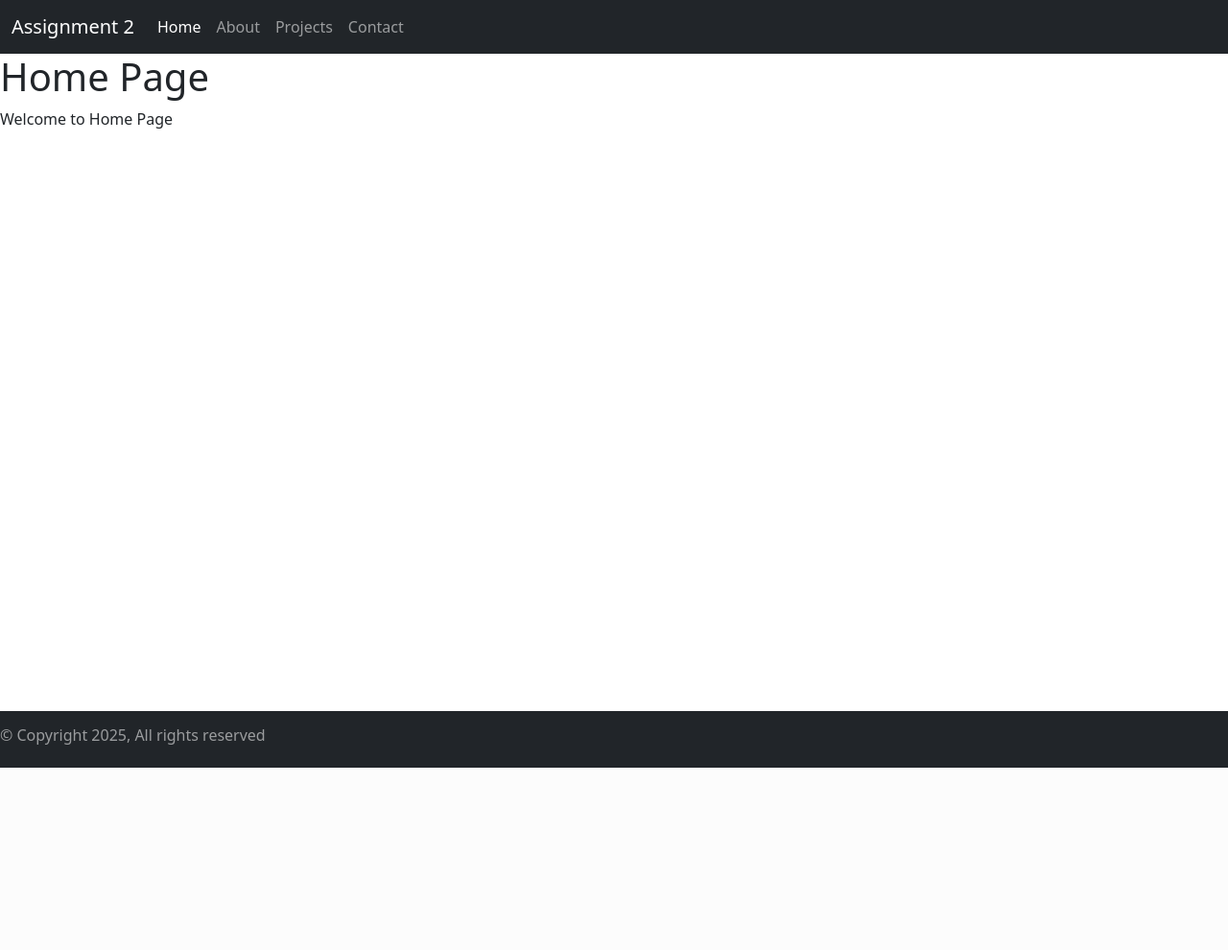
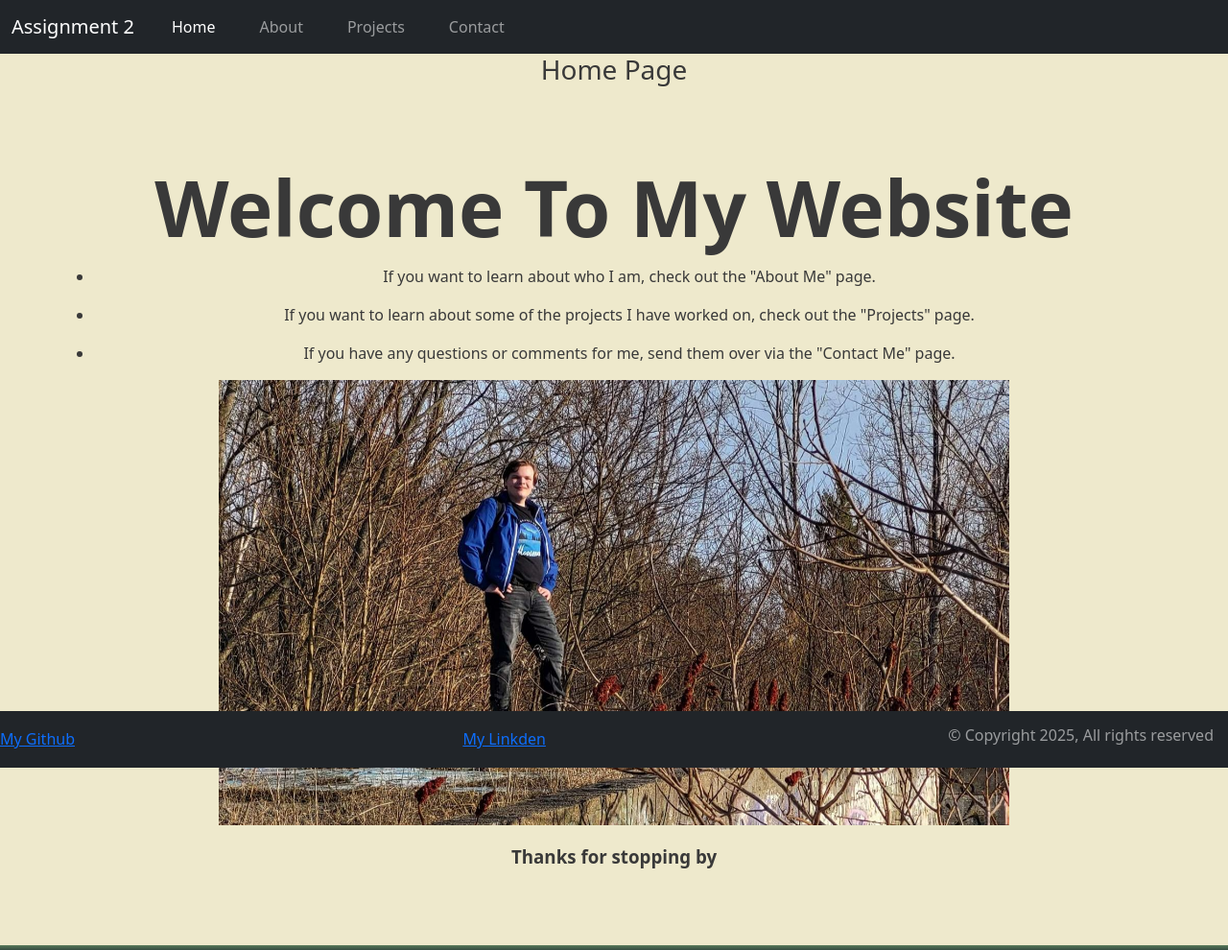
Before and after one commit to NicholasOntarioTech/WebAndScriptAssignment2, a Node server app: page / in a window 1280 px wide. Shown: the whole page at 96% size. Before the commit the page ends 800 px from the top, so only its background shows below. Run offline with Node 20, Linux system fonts and the light colour scheme; some libraries are stand-ins or nearby versions.

Commit message:
third commit

```diff
--- /dev/null
+++ b/public/Content/app.css
@@ -0,0 +1,178 @@
+/*
+#395144 (darkest green)
+#587a5a (green)
+#8B7147 (brown)
+#EEE9CC (white)
+#393939 (black)
+*/
+
+/*For the reasons behind certain classes / div IDs, please read computer.css*/
+/*Comments in this file really only explain what changes between computer and tablet view*/
+
+body {
+    background-color: #395144;
+    font-family:'Trebuchet MS', 'Lucida Sans Unicode', 'Lucida Grande', 'Lucida Sans', Arial, sans-serif;
+    font-size:large;
+    padding: 0px;
+    margin: 0px;
+    width:100%;
+}
+
+article{
+    color: #393939;
+    text-align: center;
+}
+
+#wrapper{
+    width: 100%; /*On a smaller screen, those side bars begin to take up a lotta space. For this reason, in tablet and phone mode, the wrapper fills the entire screen*/
+    margin-left: auto;
+    margin-right: auto;
+    background-color: #EEE9CC;
+    min-height: 100dvh;
+    padding-left:4%;
+    padding-right:4%;
+
+}
+
+header{
+    background-color: #395144;
+    background: -moz-linear-gradient(top, #395144  10%, #587a5a 100%); /*Different types of gradients for different browsers. This throws a warning when using the CSS checker, but this is how we were told to do it in class*/
+    background: -webkit-linear-gradient(top, #395144  10%, #587a5a 100%);
+    background: -o-linear-gradient(top, #395144  10%, #587a5a 100%);
+    background: linear-gradient(to bottom, #395144  10%,#587a5a 100%);
+    color: #EEE9CC;
+    padding-top: 5px;
+    height:125px;
+    text-align: center;
+}
+
+footer{
+    background-color: #395144;
+    background: -moz-linear-gradient(bottom, #395144  10%, #587a5a 100%); /*Different types of gradients for different browsers. This throws a warning when using the CSS checker, but this is how we were told to do it in class*/
+    background: -webkit-linear-gradient(bottom, #395144  10%, #587a5a 100%);
+    background: -o-linear-gradient(bottom, #395144  10%, #587a5a 100%);
+    background: linear-gradient(to top, #395144  10%,#587a5a 100%);
+    color: #EEE9CC;
+    padding-top: 5px;
+    bottom:0;
+    text-align: center;
+
+}
+
+h1, h2, h3, h5, h6, p, li {
+    margin-left: 15px;
+    margin-right: 15px;
+}
+h4{
+    margin-left: 15px;
+    margin-top:2px;
+}
+
+.button{
+font-size:large;
+text-decoration:none;
+background-color:#8B7147;
+display:inline-block;
+width:28dvw; /*Width of the buttons no longer static like desktop mode. Now, they scale with the width of the screen. Provides a cool effect*/
+text-align:center;
+padding:2px;
+margin:2px;
+border-radius:15px;
+color:#EEE9CC;
+}
+
+.button:hover{
+box-shadow:5px 5px 3px black;
+background: radial-gradient(ellipse at center, #8B7147 51%,#262113 100%);
+}
+
+section{
+    color:#393939;
+    text-align: center;
+}
+
+.sectionB{
+    color:#393939;
+    text-align: center;
+    margin-right: 5%;
+}
+
+textarea{ /*In desktop mode, text area and other input fields were a fixed length. This means they could get cut off on smaller screens. For this reason, the inputs in the contact me page now scale with the screen width*/
+    width:80%;
+}
+
+select{ /*Padding on input fields is increased, so that the fields are bigger and therefore easier to tap*/
+    width:80%;
+    padding:2%;
+}
+
+input{
+    width:90%;
+    padding: 1%;
+}
+
+input[type="checkbox"]{
+    width:5%;
+    padding: 1%;
+}
+
+input[type="reset"]{
+    font-size: large;
+    padding:1%;
+    margin:5%;
+}
+input[type="submit"]{
+    font-size: large;
+    padding:1%;
+    margin:5%;
+}
+
+aside{ /*Instead of the aside being next to the text, he aside is now above the text, to allow for more efficient use of screen space.*/
+    position:relative;
+    text-align:center;
+    margin: 12.5%;
+    margin-bottom:5%;
+    margin-top:2%;
+    padding: 5px;
+    width: 75%;
+    color: #393939;
+}
+img{
+    width:100%;
+}
+
+video {
+    width: 96%;
+    padding: 2%;
+    background: -moz-linear-gradient(45deg, #8B7147  0%, #4E6C50 100%); /*Apply an angular linear gradient, as per requirements*/
+    background: -webkit-linear-gradient(45deg, #8B7147  0%, #4E6C50 100%);
+    background: -o-linear-gradient(45deg, #8B7147  0%, #4E6C50 100%);
+    background: linear-gradient(45deg, #8B7147  0%,#4E6C50 100%);
+}
+
+#welcome{
+    margin-left: 5%;
+    margin-right: 5%;
+    font-size:500%;
+    text-align: center;
+    padding-top: 5%;
+    color:#393939;
+}
+
+#photo{
+    text-align: center;
+    margin-left: 15%;
+    margin-right: 15%;
+
+}
+
+#h3b{
+    text-align: center;
+    display: block;
+    font-size: 1.17em;
+    margin-top: 1em;
+    margin-bottom: 0.5%;
+    margin-left: 15px;
+    margin-right:15px;
+    font-weight: bold;
+}
--- a/routes/index.js
+++ b/routes/index.js
@@ -8,17 +8,17 @@ router.get('/home', function(req, res, next) {
 
 /* GET About page. */
 router.get('/about', function(req, res, next) {
-  res.render('index', { title: 'About Me Page' });
+  res.render('about', { title: 'About Me Page' });
 });
 
 /* GET Contact page. */
 router.get('/contact', function(req, res, next) {
-  res.render('index', { title: 'Contact Me Page' });
+  res.render('contact', { title: 'Contact Me Page' });
 });
 
 /* GET Projects page. */
 router.get('/projects', function(req, res, next) {
-  res.render('index', { title: 'Projects Page' });
+  res.render('projects', { title: 'Projects Page' });
 });
 
 /* FALLBACK Home page. */
--- a/views/index.ejs
+++ b/views/index.ejs
@@ -1,7 +1,17 @@
 <%- include ./partials/header.ejs %>
 <%- include ./partials/navbar.ejs %>
 
-<h1><%= title %></h1>
-<p>Welcome to <%= title %></p>
-
+<div id="wrapper">
+    <article> <h3><%= title %></h3><!--Main body of information on this page is presented through the semantic article tag-->
+                <div id="welcome"><b>Welcome To My Website</b></div>
+                <ul> <!--Didn't really know what to put on this page, so I just have a welcome sign, an image, and a rundown of what's on the other pages-->
+                    <li><p>If you want to learn about who I am, check out the "About Me" page.</p></li>
+                    <li><p>If you want to learn about some of the projects I have worked on, check out the "Projects" page.</p></li>
+                    <li><p>If you have any questions or comments for me, send them over via the "Contact Me" page. </p></li>
+                </ul>
+                <div id="photo"><img src="Assets/images/WelcomeImage.jpg" alt="Nicholas Skoric atop the old Palmer Barn, Pickering, Ontario"></div> <!--Insert the image, fall back to simple text if image cannot load-->
+                <div id="h3b">Thanks for stopping by</div>
+                <br><br><br>
+    </article>
+</div>
 <%- include ./partials/footer.ejs %>
--- a/views/partials/footer.ejs
+++ b/views/partials/footer.ejs
@@ -1,5 +1,7 @@
 <footer>
       <nav class="navbar fixed-bottom navbar-dark bg-dark">
+        <a href="https://github.com/NicholasOntarioTech">My Github</a>
+        <a href="">My Linkden</a>
         <h6 class="navbar-text">&copy; Copyright 2025, All rights reserved</h6>
       </nav>
     </footer>
```
Also changed, not shown: views/about.ejs (added, +23 -0 lines), views/contact.ejs (added, +10 -0 lines), views/partials/contactForm.ejs (added, +44 -0 lines), views/projects.ejs (added, +18 -0 lines), public/Assets/images/Nicholas.jpg (added), public/Assets/images/Thumbnail.jpg (added), public/Assets/images/WelcomeImage.jpg (added), 2 other files.
